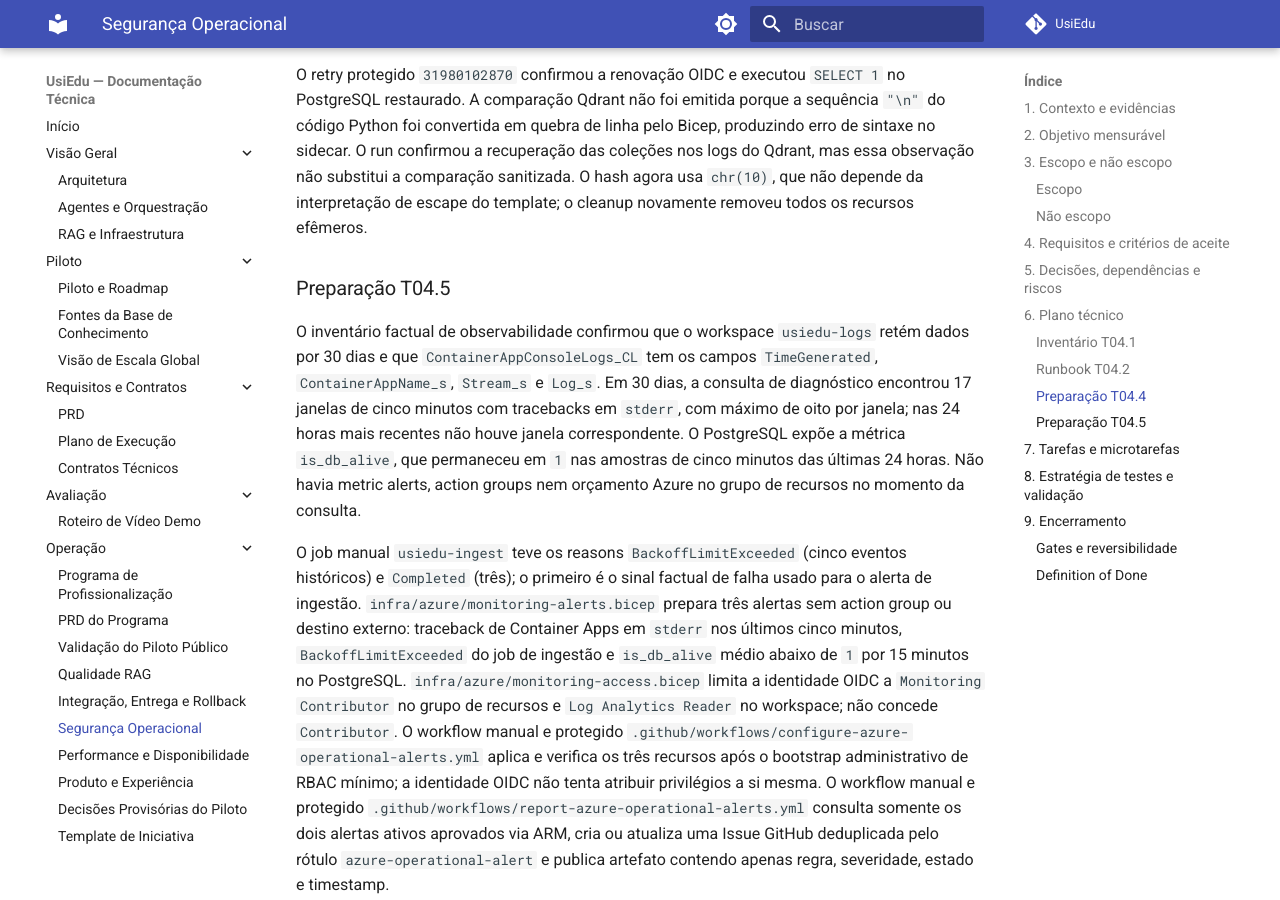
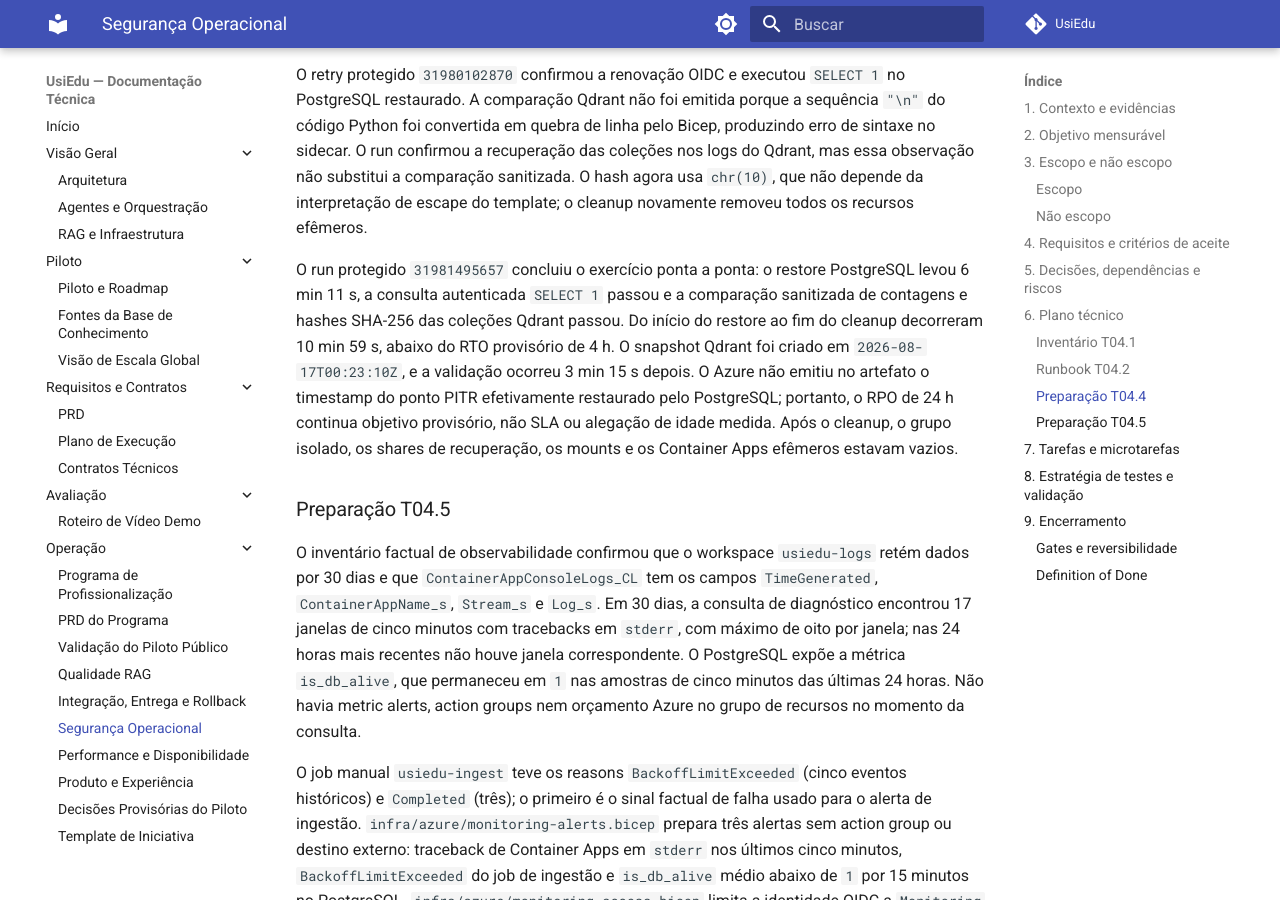
Before and after one commit to henriquebotelhogomes/UsiEdu, an MkDocs documentation site: the page built from docs/profissionalizacao/04-seguranca-operacional.md, in a window 1280 px wide and 900 px high, scrolled down 7771 px. Built offline with MkDocs 1.6.1 and Material for MkDocs 9.7.7, drawn with Linux system fonts in a browser that asks for light colours; comment, search, counter and statistics services are not loaded; some of the changed text lies outside the part shown.

Commit message:
docs(operacao): registrar recovery isolado
Co-authored-by: Copilot App <223556219+Copilot@users.noreply.github.com>

```diff
--- a/docs/profissionalizacao/04-seguranca-operacional.md
+++ b/docs/profissionalizacao/04-seguranca-operacional.md
@@ -270,6 +270,17 @@ coleções nos logs do Qdrant, mas essa observação não substitui a comparaç
 sanitizada. O hash agora usa `chr(10)`, que não depende da interpretação de
 escape do template; o cleanup novamente removeu todos os recursos efêmeros.
 
+O run protegido `31981495657` concluiu o exercício ponta a ponta: o restore
+PostgreSQL levou 6 min 11 s, a consulta autenticada `SELECT 1` passou e a
+comparação sanitizada de contagens e hashes SHA-256 das coleções Qdrant passou.
+Do início do restore ao fim do cleanup decorreram 10 min 59 s, abaixo do RTO
+provisório de 4 h. O snapshot Qdrant foi criado em
+`2026-08-17T00:23:10Z`, e a validação ocorreu 3 min 15 s depois. O Azure não
+emitiu no artefato o timestamp do ponto PITR efetivamente restaurado pelo
+PostgreSQL; portanto, o RPO de 24 h continua objetivo provisório, não SLA ou
+alegação de idade medida. Após o cleanup, o grupo isolado, os shares de
+recuperação, os mounts e os Container Apps efêmeros estavam vazios.
+
 ### Preparação T04.5
 
 O inventário factual de observabilidade confirmou que o workspace
@@ -332,11 +343,11 @@ mascare o erro primário.
   - [x] Teste: payload sintético e identificadores não aparecem em campos proibidos de log/trace; o cliente LangSmith e o feedback ocultam conteúdo.
   - [x] Evidência: execução aprovada `31661521278` confirmou as quatro flags de ocultação e health `ok`; o artefato sanitizado não contém payload, resposta, identificador pessoal ou segredo.
   - [x] Commit: `fix(privacidade): minimizar telemetria externa`.
-- [ ] **T04.4 — Exercitar recuperação**
-  - [ ] Criar runbooks de backup/restore isolados para PostgreSQL e Qdrant.
-  - [ ] Teste: restore controlado, consulta de banco, coleção e smoke RAG.
-  - [ ] Evidência: tempo observado, integridade e diferenças conhecidas.
-  - [ ] Commit esperado: `docs(operacao): testar recuperacao de dados`.
+- [x] **T04.4 — Exercitar recuperação**
+  - [x] Runbook: restore PostgreSQL e clone Qdrant em recursos efêmeros e isolados.
+  - [x] Teste: `SELECT 1` autenticado e comparação sanitizada de coleções pelo sidecar.
+  - [x] Evidência: run `31981495657`, RTO observado, snapshot Qdrant, integridade e cleanup sem resíduos; a idade do PITR PostgreSQL não foi emitida.
+  - [x] Commit: `docs(operacao): registrar recovery isolado`.
 - [ ] **T04.5 — Configurar alertas aprovados**
   - [ ] Usar GitHub issue/Action e Azure Monitor para alertas técnicos; usar orçamento Azure somente se factual, mantendo teto financeiro parametrizável caso contrário.
   - [ ] Teste: simular falha/API, job de ingestão, banco e custo quando suportado.
@@ -360,9 +371,9 @@ mascare o erro primário.
 |---|---|---|
 | G0 — Baseline | Concluído | Bicep, deploy e P0 inventariados. |
 | G1 — Especificação | Concluído | Este documento define Key Vault/MI, RPO/RTO, alertas e gate legal; acesso Azure, fato jurídico e orçamento concreto bloqueiam somente as execuções dependentes. |
-| G2 — Implementação | Em andamento | T04.1–T04.3 concluídas; T04.4–T04.5 permanecem. |
-| G3 — Verificação | Em andamento | T04.1 cobre mascaramento; T04.2 cobre migração, JWT, health e ACR; T04.3 cobre logs e tracing minimizados; restore e alertas permanecem. |
-| G4 — Operação | Em andamento | Migração e minimização Azure aprovadas e validadas; exercícios de recuperação e alertas permanecem. |
+| G2 — Implementação | Em andamento | T04.1–T04.4 concluídas; T04.5 permanece. |
+| G3 — Verificação | Em andamento | T04.1 cobre mascaramento; T04.2 cobre migração, JWT, health e ACR; T04.3 cobre logs e tracing minimizados; T04.4 validou restore isolado; alertas permanecem. |
+| G4 — Operação | Em andamento | Migração, minimização e recuperação isolada foram validadas; alertas permanecem. |
 | G5 — Encerramento | Não iniciado | Evidências e checklists legados reconciliados. |
 
 Reversão de secret store/identidade deve preservar o segredo ativo até uma
@@ -373,7 +384,7 @@ procedimento aprovado: validar em cópia isolada primeiro.
 ### Definition of Done
 
 - [x] Segredos, JWT, dados/telemetria e privacidade possuem decisões, gate legal e evidência sem declarar fato jurídico inexistente.
-- [ ] Restore de PostgreSQL e Qdrant foi exercitado isoladamente.
+- [x] Restore de PostgreSQL e Qdrant foi exercitado isoladamente.
 - [ ] Alertas aprovados foram disparados de modo controlado.
 - [ ] Nenhum segredo ou PII foi introduzido em código, documentação ou evidência.
 - [ ] Checklists legados só foram atualizados junto da implementação validada.
```
Also changed, not shown: other parts of docs/profissionalizacao/04-seguranca-operacional.md (+1 -1 lines).
